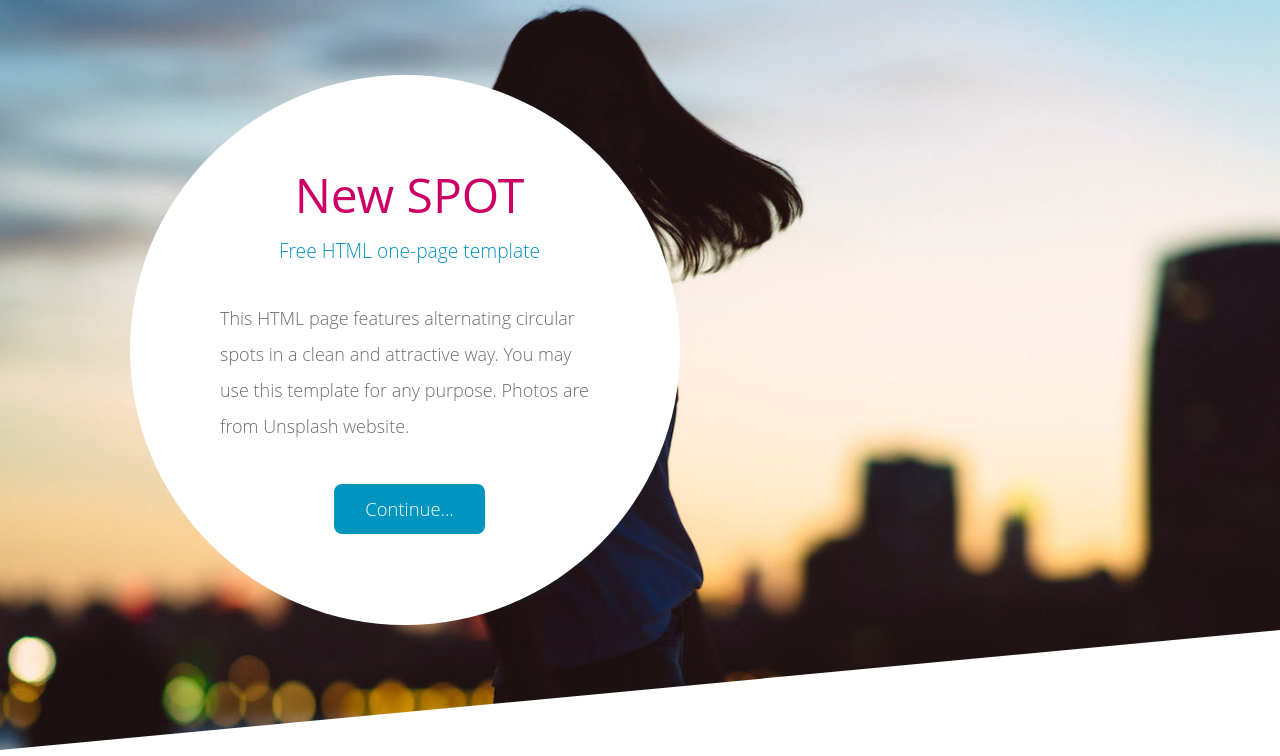
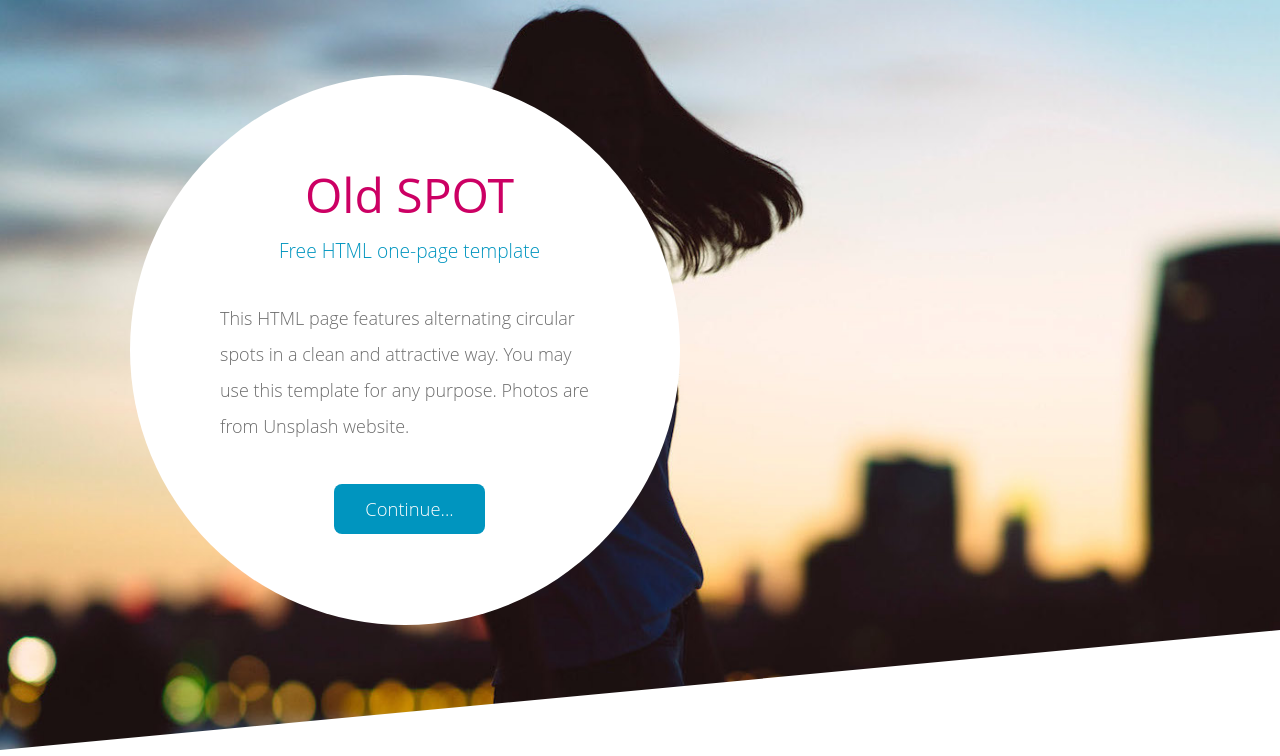
Before and after one commit to Priyankapotala/repono.2, a plain HTML site: page index.html in a window 1280 px wide. Shown: the top 756 px of the page. Drawn offline with Linux system fonts and the light colour scheme.

Commit message:
Old spot

```diff
--- a/index.html
+++ b/index.html
@@ -25,7 +25,7 @@
                     <div class="col-sm-12">
                         <div class="tm-bg-circle-white tm-flex-center-v">
                             <header class="text-center">
-                                <h1 class="tm-site-title">New SPOT</h1>
+                                <h1 class="tm-site-title">Old SPOT</h1>
                                 <p class="tm-site-subtitle">Free HTML one-page template</p>
                             </header>
                             <p>This HTML page features alternating circular spots in a clean and attractive way. You may use this template for any purpose. Photos are from Unsplash website.</p>
```
